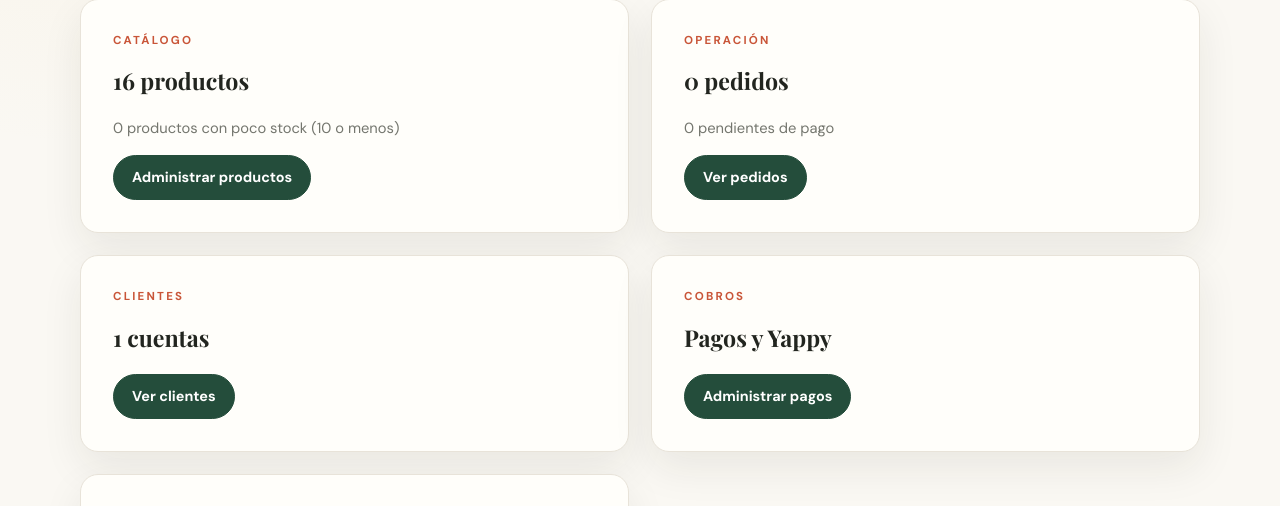
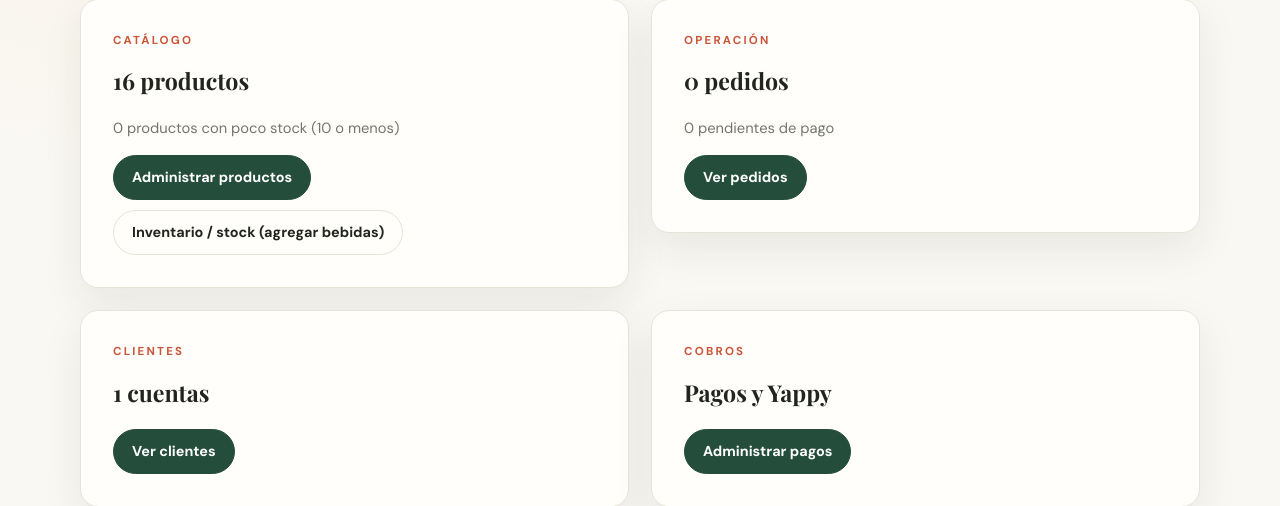
Before and after one commit to lorenacortes2002/Parcial, a Flask app: page /admin in a window 1280 px wide. Shown: the part 273-779 px from the top of the page. Run offline with Flask 3, Linux system fonts and the light colour scheme; the visitor is signed in with stand-in values (Sample User, id 1); data comes from the database, SQL or seed files in the repository; data that the repository does not hold is empty.

Commit message:
Botón fijo de Inventario/stock en el panel de administración
Antes el acceso al inventario (y a "Agregar bebida o sabor nuevo") solo
aparecía cuando había productos con poco stock. Ahora hay un botón fijo
en la tarjeta de Catálogo, siempre visible.

Co-Authored-By: Claude Opus 4.8 <noreply@anthropic.com>

```diff
--- a/static/style.css
+++ b/static/style.css
@@ -747,6 +747,7 @@ code { padding: 2px 7px; border-radius: 6px; background: #f1ede3; font-family: u
   box-shadow: var(--shadow);
 }
 .payment-card h2 { margin: 0 0 18px; font-size: 1.45rem; }
+.card-actions { display: flex; flex-direction: column; gap: 10px; align-items: flex-start; }
 .qr-box { display: grid; place-items: center; margin: 0 auto 16px; padding: 14px; border: 1px solid var(--line); border-radius: 14px; background: #fff; width: fit-content; }
 .qr-box svg { display: block; width: min(240px, 60vw); height: auto; }
 .small-link { color: var(--green); font-size: .86rem; font-weight: 700; }
--- a/templates/admin.html
+++ b/templates/admin.html
@@ -12,7 +12,10 @@
     <p class="eyebrow">Catálogo</p>
     <h2>{{ resumen.productos }} productos</h2>
     <p class="muted">{{ resumen.stock_bajo }} productos con poco stock ({{ umbral_stock_bajo }} o menos)</p>
-    <a class="btn" href="{{ url_for('fabrica') }}">Administrar productos</a>
+    <div class="card-actions">
+      <a class="btn" href="{{ url_for('fabrica') }}">Administrar productos</a>
+      <a class="btn btn-secondary" href="{{ url_for('fabrica_stock') }}">Inventario / stock (agregar bebidas)</a>
+    </div>
   </section>
   <section class="payment-card">
     <p class="eyebrow">Operación</p>
```
